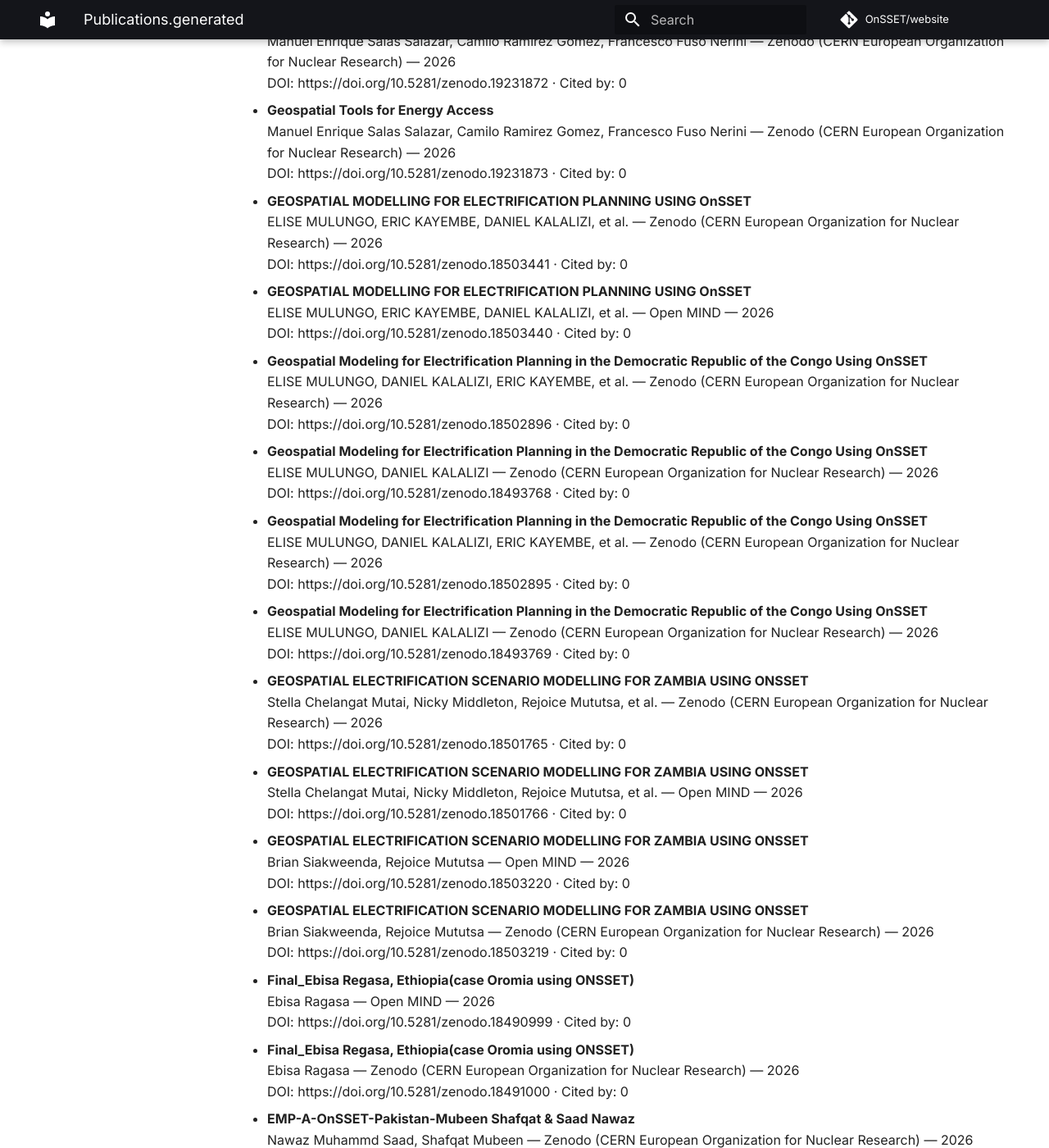
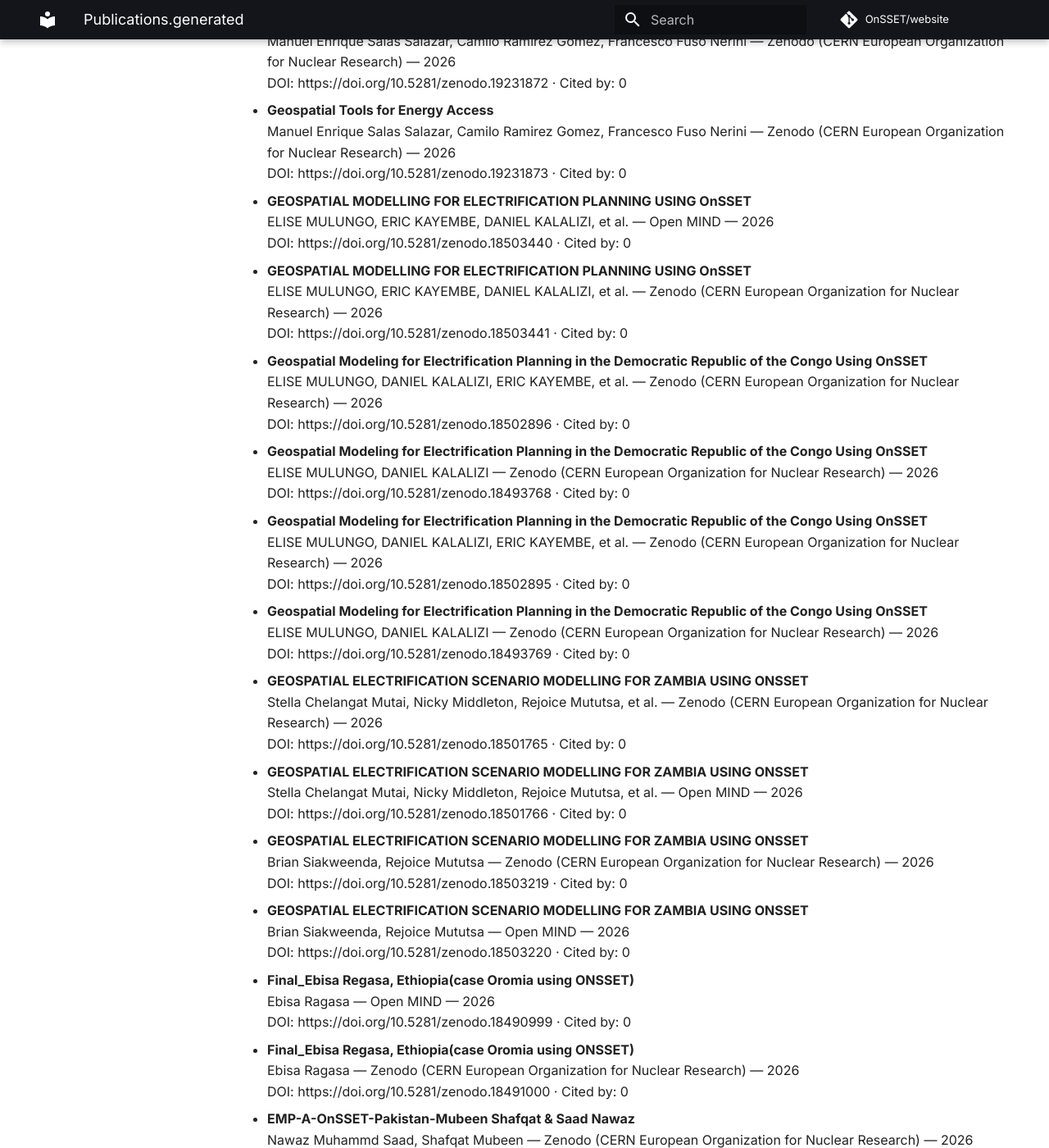
Before and after one commit to OnSSET/website, an MkDocs documentation site: the page built from docs/publications.generated.md, in a window 1280 px wide and 1400 px high, scrolled down 2505 px. Shown: the whole window at 82% size. Built offline with MkDocs 1.6.1 and Material for MkDocs 9.7.7, drawn with Linux system fonts in a browser that asks for light colours; comment, search, counter and statistics services are not loaded; some of the changed text lies outside the part shown.

```diff
--- a/docs/publications.generated.md
+++ b/docs/publications.generated.md
@@ -72,11 +72,11 @@ No results found.
 
 - **OnSSET Badge Concept Note 2026**
   Nicky Middleton — Zenodo (CERN European Organization for Nuclear Research) — 2026
-  DOI: https://doi.org/10.5281/zenodo.18353642 · Cited by: 0
+  DOI: https://doi.org/10.5281/zenodo.18353643 · Cited by: 0
 
 - **OnSSET Badge Concept Note 2026**
   Nicky Middleton — Zenodo (CERN European Organization for Nuclear Research) — 2026
-  DOI: https://doi.org/10.5281/zenodo.18353643 · Cited by: 0
+  DOI: https://doi.org/10.5281/zenodo.18353642 · Cited by: 0
 
 - **Linkage_scripts_OnSSET**
   Luis Olmos, Michele Vittorio, Giulia Vaglietti — Zenodo (CERN European Organization for Nuclear Research) — 2026
@@ -103,12 +103,12 @@ No results found.
   DOI: https://doi.org/10.5281/zenodo.19231873 · Cited by: 0
 
 - **GEOSPATIAL MODELLING FOR ELECTRIFICATION PLANNING USING OnSSET**
+  ELISE MULUNGO, ERIC KAYEMBE, DANIEL KALALIZI, et al. — Open MIND — 2026
+  DOI: https://doi.org/10.5281/zenodo.18503440 · Cited by: 0
+
+- **GEOSPATIAL MODELLING FOR ELECTRIFICATION PLANNING USING OnSSET**
   ELISE MULUNGO, ERIC KAYEMBE, DANIEL KALALIZI, et al. — Zenodo (CERN European Organization for Nuclear Research) — 2026
   DOI: https://doi.org/10.5281/zenodo.18503441 · Cited by: 0
-
-- **GEOSPATIAL MODELLING FOR ELECTRIFICATION PLANNING USING OnSSET**
-  ELISE MULUNGO, ERIC KAYEMBE, DANIEL KALALIZI, et al. — Open MIND — 2026
-  DOI: https://doi.org/10.5281/zenodo.18503440 · Cited by: 0
 
 - **Geospatial Modeling for Electrification Planning in the Democratic Republic of the Congo Using OnSSET**
   ELISE MULUNGO, DANIEL KALALIZI, ERIC KAYEMBE, et al. — Zenodo (CERN European Organization for Nuclear Research) — 2026
@@ -135,12 +135,12 @@ No results found.
   DOI: https://doi.org/10.5281/zenodo.18501766 · Cited by: 0
 
 - **GEOSPATIAL ELECTRIFICATION SCENARIO MODELLING FOR ZAMBIA USING ONSSET**
+  Brian Siakweenda, Rejoice Mututsa — Zenodo (CERN European Organization for Nuclear Research) — 2026
+  DOI: https://doi.org/10.5281/zenodo.18503219 · Cited by: 0
+
+- **GEOSPATIAL ELECTRIFICATION SCENARIO MODELLING FOR ZAMBIA USING ONSSET**
   Brian Siakweenda, Rejoice Mututsa — Open MIND — 2026
   DOI: https://doi.org/10.5281/zenodo.18503220 · Cited by: 0
-
-- **GEOSPATIAL ELECTRIFICATION SCENARIO MODELLING FOR ZAMBIA USING ONSSET**
-  Brian Siakweenda, Rejoice Mututsa — Zenodo (CERN European Organization for Nuclear Research) — 2026
-  DOI: https://doi.org/10.5281/zenodo.18503219 · Cited by: 0
 
 - **Final_Ebisa Regasa, Ethiopia(case Oromia using ONSSET)**
   Ebisa Ragasa — Open MIND — 2026
@@ -228,11 +228,11 @@ No results found.
 
 - **A Systematic Literature Review of Applications, Advancements, and Future Research Needs of the Open Source Spatial Electrification Toolkit (OnSSET)**
   Nicola Middleton, Naomi Tan, Mark Howells — Zenodo (CERN European Organization for Nuclear Research) — 2026
-  DOI: https://doi.org/10.5281/zenodo.19353316 · Cited by: 0
+  DOI: https://doi.org/10.5281/zenodo.19353317 · Cited by: 0
 
 - **A Systematic Literature Review of Applications, Advancements, and Future Research Needs of the Open Source Spatial Electrification Toolkit (OnSSET)**
   Nicola Middleton, Naomi Tan, Mark Howells — Zenodo (CERN European Organization for Nuclear Research) — 2026
-  DOI: https://doi.org/10.5281/zenodo.19353317 · Cited by: 0
+  DOI: https://doi.org/10.5281/zenodo.19353316 · Cited by: 0
 
 - **A global geospatial dataset of renewable electricity supply and network infrastructure for 2024, 2030 and 2050**
   Jihyeon Jeong, Fred Thomas, Jim W. Hall — Research Square — 2026
@@ -300,11 +300,11 @@ No results found.
 
 - **OnSSET with spatial changes in urbanisation in Kenya**
   Omondi, Cynthia Achieng — Zenodo (CERN European Organization for Nuclear Research) — 2025
-  DOI: https://doi.org/10.5281/zenodo.17961683 · Cited by: 0
+  DOI: https://doi.org/10.5281/zenodo.17961682 · Cited by: 0
 
 - **OnSSET with spatial changes in urbanisation in Kenya**
   Omondi, Cynthia Achieng — Zenodo (CERN European Organization for Nuclear Research) — 2025
-  DOI: https://doi.org/10.5281/zenodo.17961682 · Cited by: 0
+  DOI: https://doi.org/10.5281/zenodo.17961683 · Cited by: 0
 
 - **Mapping the Landscape of Open Science Research in Africa: A Bibliometric Analysis**
   Samuel Ankamah, Vivian Amponsah, Francis Yeboah, et al. — Ghana Library Journal — 2025
```
Also changed, not shown: other parts of docs/publications.generated.md (+4 -4 lines).
